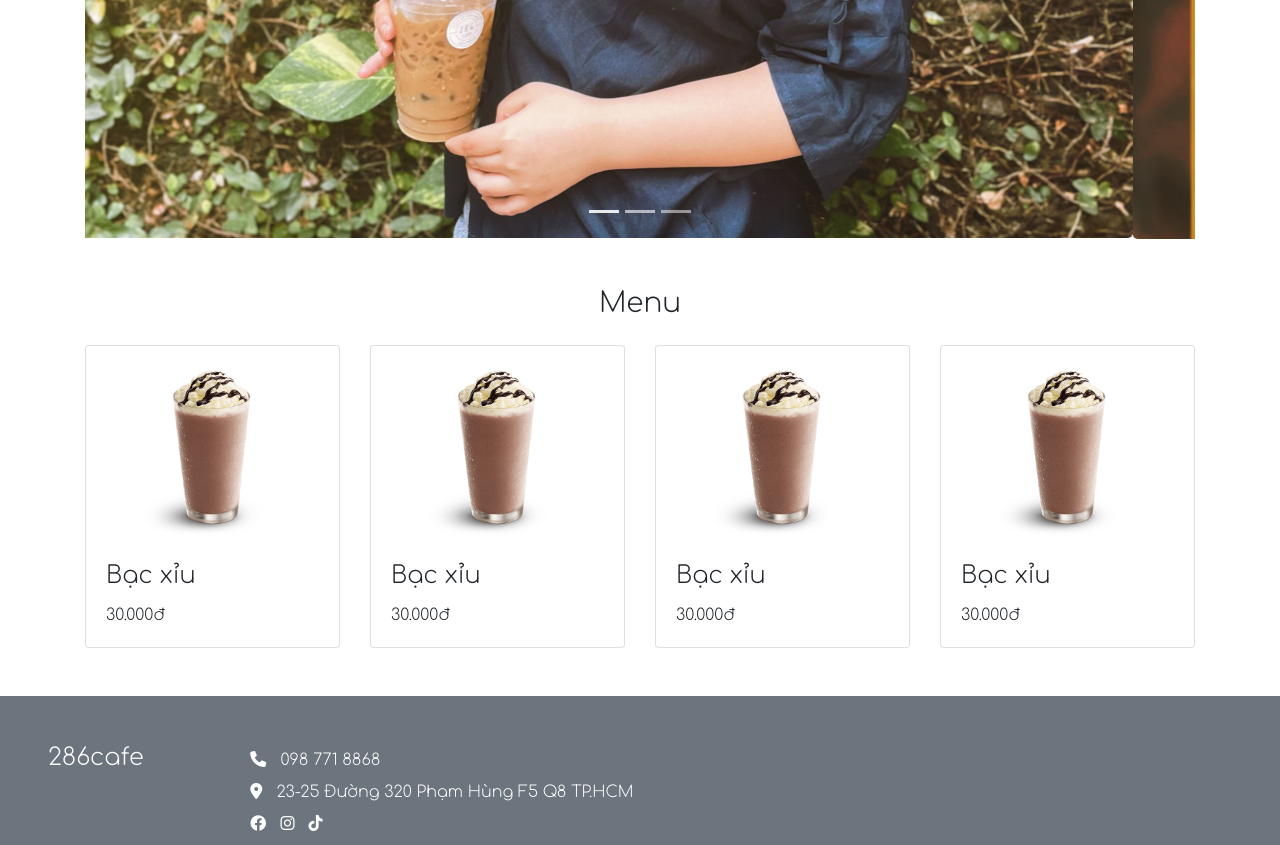
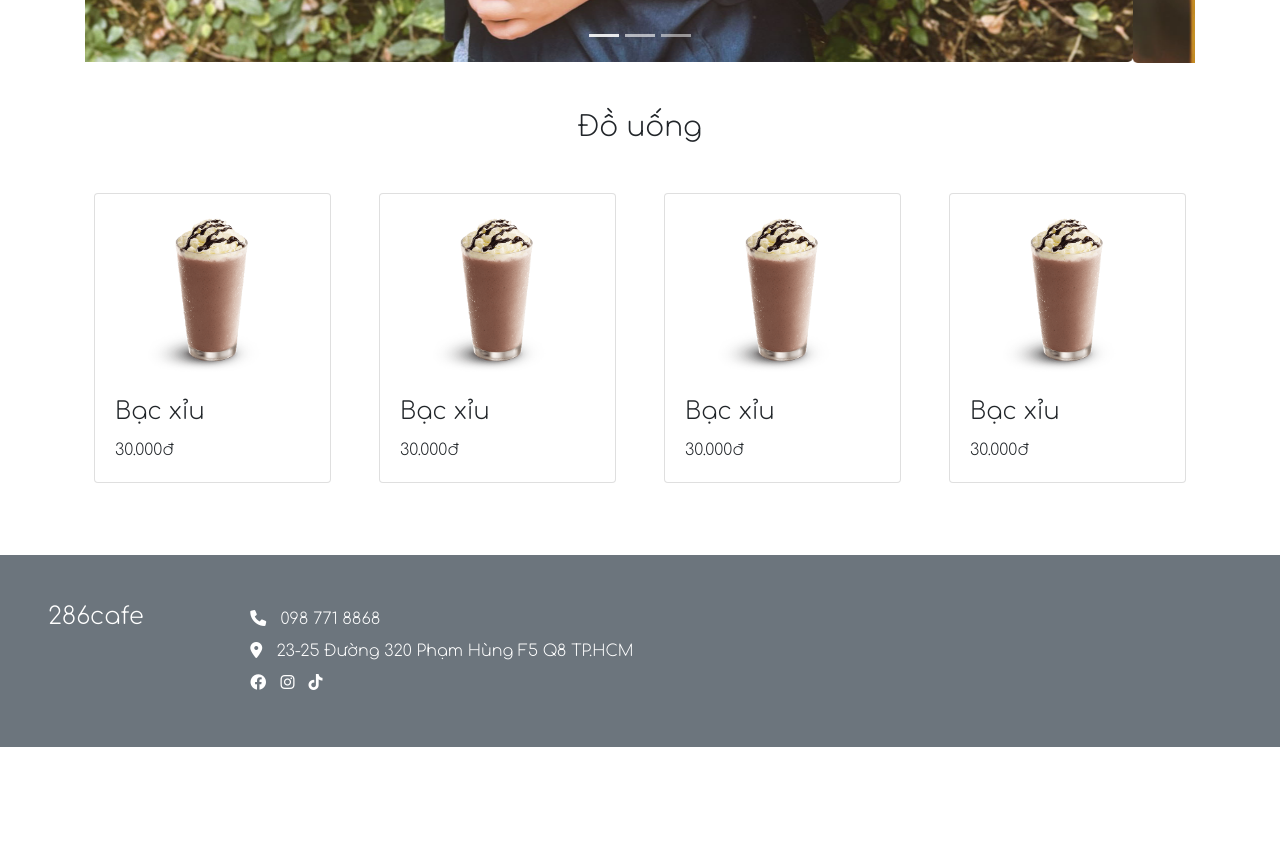
Before and after one commit to mhqb365/286cafe, a plain HTML site: page index.html in a window 1280 px wide. Shown: the part 1129-1974 px from the top of the page. After the commit the page ends 1876 px from the top, so only its background shows below. Drawn offline with nearby package versions, Linux system fonts and the light colour scheme.

Commit message:
:rocket:

```diff
--- a/index.html
+++ b/index.html
@@ -107,7 +107,7 @@
           nối mọi người - một cốc của hạnh phúc
         </p> -->
 
-        <p>Nhận order một ly hạnh phúc trên</p>
+        <h1 class="mb-3">Nhận order một ly hạnh phúc</h1>
 
         <div class="row">
           <div class="col-md-4">
@@ -126,8 +126,6 @@
             </a>
           </div>
         </div>
-
-        <hr class="d-sm-none" />
       </div>
     </div>
 
@@ -164,10 +162,10 @@
     </div>
 
     <div class="container my-5">
-      <h3 class="text-center mb-4">Menu</h3>
+      <h3 class="text-center mb-4">Đồ uống</h3>
 
       <div class="row">
-        <div class="col-sm-3">
+        <div class="col-sm-3 p-4">
           <div class="card pt-4">
             <img
               class="card-img-top"
@@ -180,7 +178,7 @@
             </div>
           </div>
         </div>
-        <div class="col-sm-3">
+        <div class="col-sm-3 p-4">
           <div class="card pt-4">
             <img
               class="card-img-top"
@@ -193,7 +191,7 @@
             </div>
           </div>
         </div>
-        <div class="col-sm-3">
+        <div class="col-sm-3 p-4">
           <div class="card pt-4">
             <img
               class="card-img-top"
@@ -206,7 +204,7 @@
             </div>
           </div>
         </div>
-        <div class="col-sm-3">
+        <div class="col-sm-3 p-4">
           <div class="card pt-4">
             <img
               class="card-img-top"
```
Also changed, not shown: img/baemin.jpg, img/grab-food.jpg, img/shopee-food.jpg.
